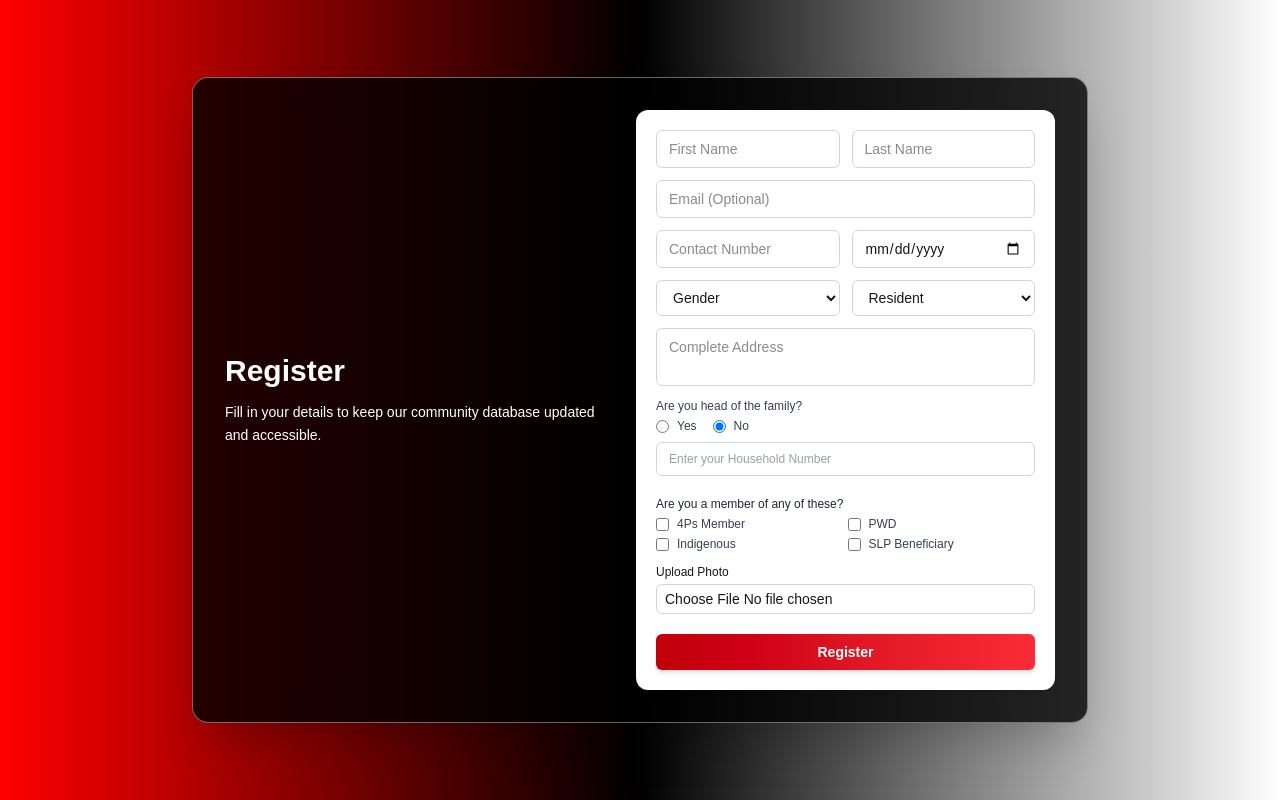
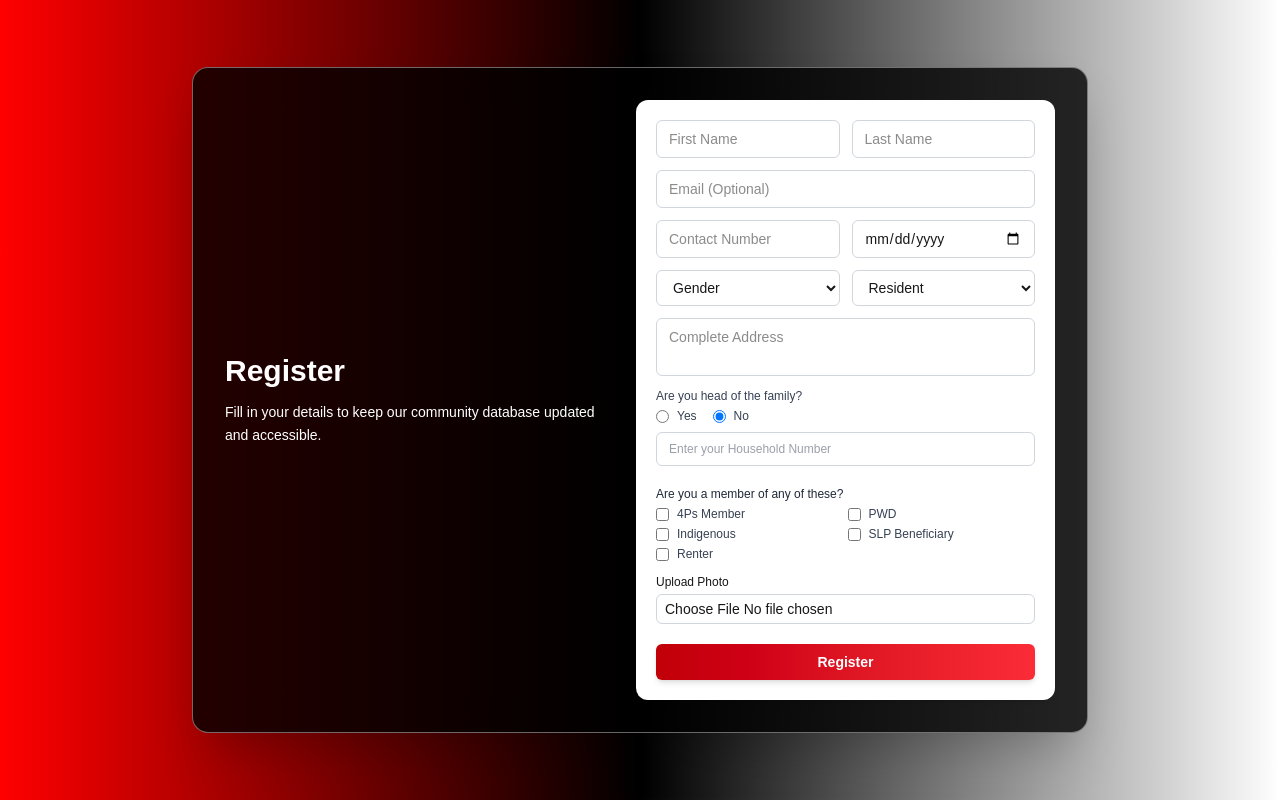
Before and after one commit to mauiestraduuuh/barangay-niugan, a Next.js app: page /auth-front/register in a window 1280 px wide. Built offline with nearby package versions, Linux system fonts and the light colour scheme.

Commit message:
register with renter

```diff
--- a/app/auth-front/register/page.tsx
+++ b/app/auth-front/register/page.tsx
@@ -288,6 +288,14 @@ export default function RegisterPage() {
                   onChange={handleChange}
                 />
                 SLP Beneficiary
+                </label>
+                <label className="flex items-center gap-2">
+                <input
+                  type="checkbox"
+                  name="is_renter"
+                  onChange={handleChange}
+                />
+                Renter
               </label>
             </div>
 
```
Also changed, not shown: package.json (+0 -10 lines), 1 other file (tests, documents, lock files or other folders).
